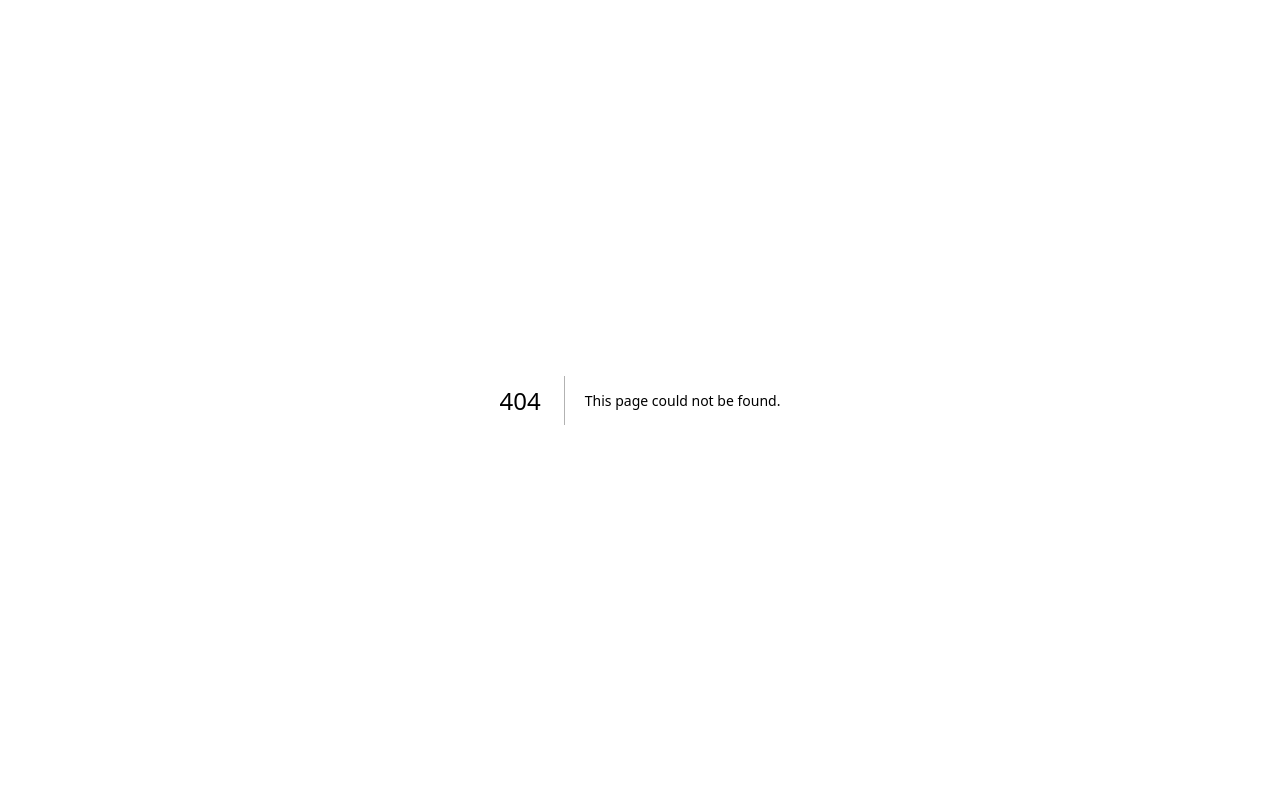
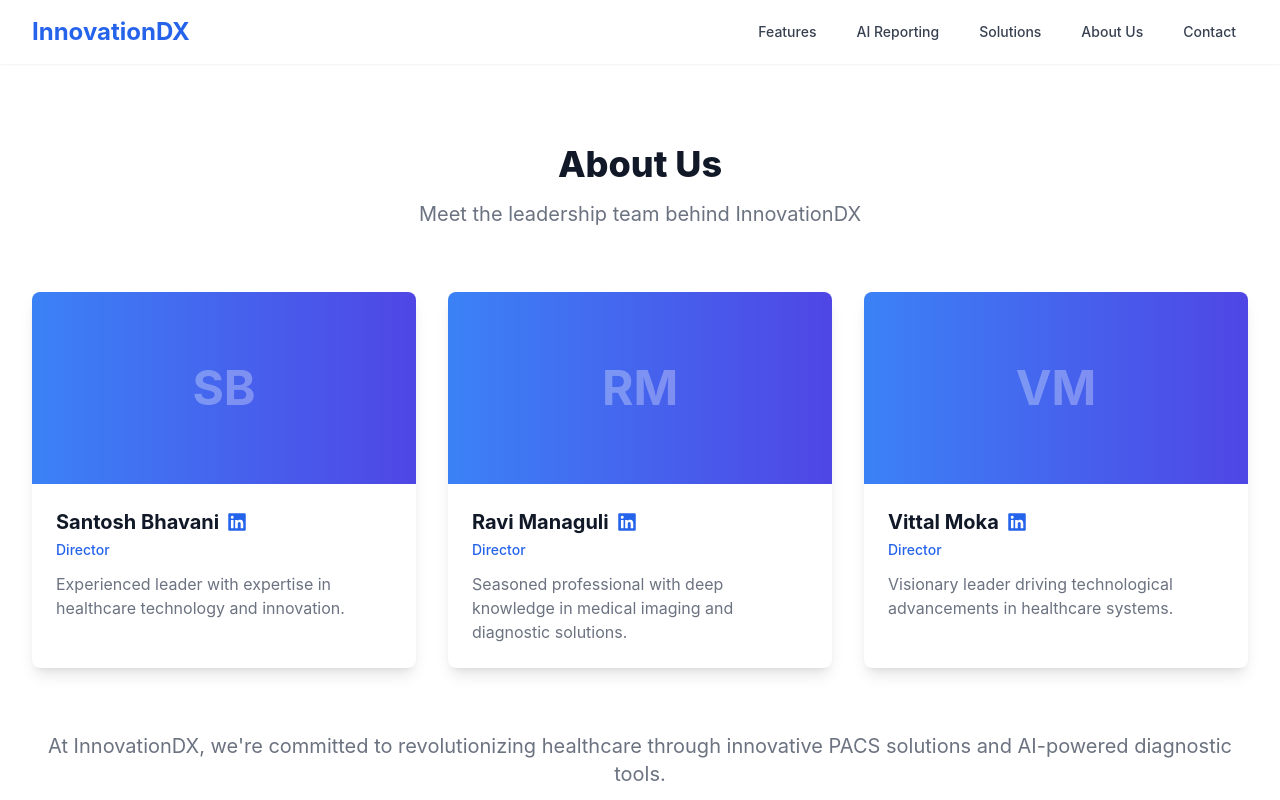
Before and after one commit to innovationdx-inc/landing-page, a Next.js app: page /about in a window 1280 px wide. Before the commit this address had no page. Shown: the top 800 px of the page. Built offline with nearby package versions, Linux system fonts and the light colour scheme.

Commit message:
added about us page

```diff
--- /dev/null
+++ b/components/AboutUs.js
@@ -0,0 +1,81 @@
+import React from 'react';
+import Link from 'next/link';
+import { FaLinkedin } from 'react-icons/fa';
+
+export default function AboutUs() {
+  const directors = [
+    {
+      name: "Santosh Bhavani",
+      title: "Director",
+      linkedin: "https://www.linkedin.com/in/sbhavani/",
+      bio: "Experienced leader with expertise in healthcare technology and innovation."
+    },
+    {
+      name: "Ravi Managuli",
+      title: "Director",
+      linkedin: "https://www.linkedin.com/in/ravi-managuli-085ab08/",
+      bio: "Seasoned professional with deep knowledge in medical imaging and diagnostic solutions."
+    },
+    {
+      name: "Vittal Moka",
+      title: "Director",
+      linkedin: "https://www.linkedin.com/in/vittal-moka-docchoice-bb365876/",
+      bio: "Visionary leader driving technological advancements in healthcare systems."
+    }
+  ];
+
+  return (
+    <section id="about" className="py-20 bg-white">
+      <div className="max-w-7xl mx-auto px-4 sm:px-6 lg:px-8">
+        <div className="text-center">
+          <h2 className="text-3xl font-extrabold text-gray-900 sm:text-4xl">
+            About Us
+          </h2>
+          <p className="mt-4 max-w-2xl mx-auto text-xl text-gray-500">
+            Meet the leadership team behind InnovationDX
+          </p>
+        </div>
+
+        <div className="mt-16">
+          <div className="space-y-12 sm:grid sm:grid-cols-2 sm:gap-x-6 sm:gap-y-12 sm:space-y-0 lg:grid-cols-3 lg:gap-x-8">
+            {directors.map((director, index) => (
+              <div key={index} className="relative">
+                <div className="h-full bg-white rounded-lg shadow-lg overflow-hidden group transform transition duration-500 hover:scale-105">
+                  <div className="h-48 bg-gradient-to-r from-blue-500 to-indigo-600 flex items-center justify-center">
+                    <span className="text-5xl text-white font-bold opacity-30">{director.name.split(' ')[0][0]}{director.name.split(' ')[1][0]}</span>
+                  </div>
+                  <div className="p-6">
+                    <h3 className="text-xl font-bold text-gray-900 flex items-center">
+                      {director.name}
+                      {director.linkedin && (
+                        <a
+                          href={director.linkedin}
+                          target="_blank"
+                          rel="noopener noreferrer"
+                          className="ml-2 text-blue-600 hover:text-blue-800"
+                        >
+                          <FaLinkedin className="h-5 w-5" />
+                        </a>
+                      )}
+                    </h3>
+                    <p className="text-sm font-medium text-blue-600 mt-1">{director.title}</p>
+                    <p className="mt-3 text-base text-gray-500">{director.bio}</p>
+                  </div>
+                </div>
+              </div>
+            ))}
+          </div>
+        </div>
+
+        <div className="mt-16 text-center">
+          <p className="text-xl text-gray-500">
+            At InnovationDX, we're committed to revolutionizing healthcare through innovative PACS solutions and AI-powered diagnostic tools.
+          </p>
+          <p className="mt-4 text-xl text-gray-500">
+            Our mission is to improve patient outcomes by providing healthcare professionals with cutting-edge technology that enhances diagnostic accuracy and efficiency.
+          </p>
+        </div>
+      </div>
+    </section>
+  );
+}
--- a/components/Navbar.js
+++ b/components/Navbar.js
@@ -26,6 +26,9 @@
             </Link>
             <Link href="#solutions" className="px-3 py-2 rounded-md text-sm font-medium text-gray-700 hover:text-blue-600 hover:bg-gray-50">
               Solutions
+            </Link>
+            <Link href="/about" className="px-3 py-2 rounded-md text-sm font-medium text-gray-700 hover:text-blue-600 hover:bg-gray-50">
+              About Us
             </Link>
             {/* <Link href="#testimonials" className="px-3 py-2 rounded-md text-sm font-medium text-gray-700 hover:text-blue-600 hover:bg-gray-50">
               Testimonials
@@ -71,6 +74,9 @@
             <Link href="#solutions" className="block px-3 py-2 rounded-md text-base font-medium text-gray-700 hover:text-blue-600 hover:bg-gray-50">
               Solutions
             </Link>
+            <Link href="/about" className="block px-3 py-2 rounded-md text-base font-medium text-gray-700 hover:text-blue-600 hover:bg-gray-50">
+              About Us
+            </Link>
             <Link href="#testimonials" className="block px-3 py-2 rounded-md text-base font-medium text-gray-700 hover:text-blue-600 hover:bg-gray-50">
               Testimonials
             </Link>
--- a/package.json
+++ b/package.json
@@ -12,7 +12,8 @@
     "@heroicons/react": "^2.0.18",
     "next": "^13.4.7",
     "react": "^18.2.0",
-    "react-dom": "^18.2.0"
+    "react-dom": "^18.2.0",
+    "react-icons": "^5.5.0"
   },
   "devDependencies": {
     "autoprefixer": "^10.4.14",
--- /dev/null
+++ b/pages/about.js
@@ -0,0 +1,24 @@
+import Head from 'next/head';
+import Navbar from '../components/Navbar';
+import AboutUs from '../components/AboutUs';
+import Footer from '../components/Footer';
+
+export default function About() {
+  return (
+    <div className="min-h-screen bg-gradient-to-b from-white to-gray-50">
+      <Head>
+        <title>About Us | InnovationDX</title>
+        <meta name="description" content="Learn about the leadership team at InnovationDX, providing cutting-edge PACS solutions for healthcare providers." />
+        <link rel="icon" href="/favicon.ico" />
+      </Head>
+
+      <Navbar />
+
+      <main>
+        <AboutUs />
+      </main>
+
+      <Footer />
+    </div>
+  );
+}
```
Also changed, not shown: 1 other file (tests, documents, lock files or other folders).
